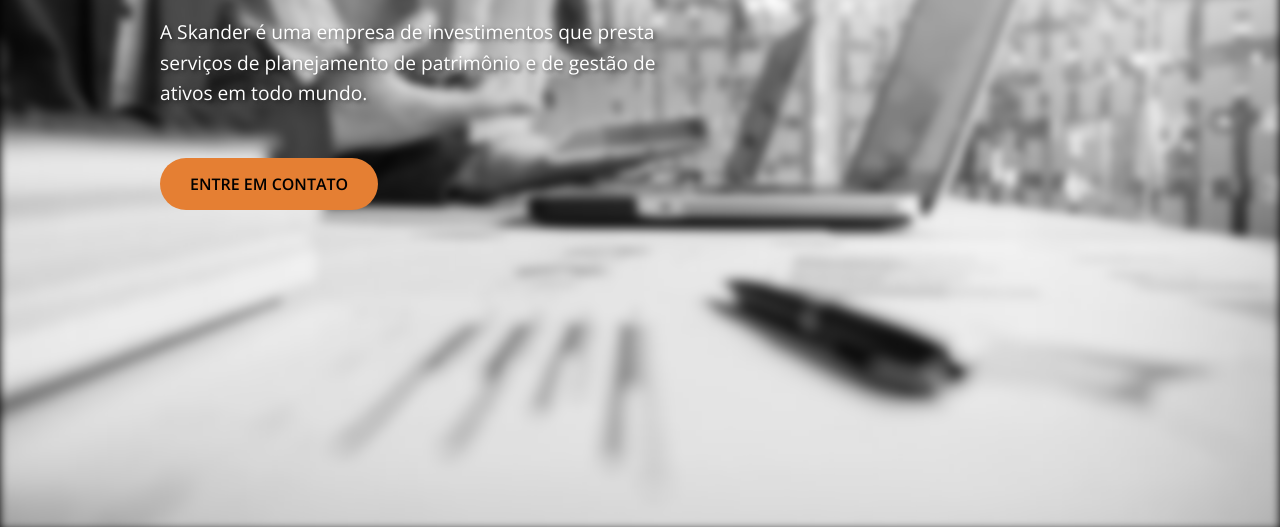
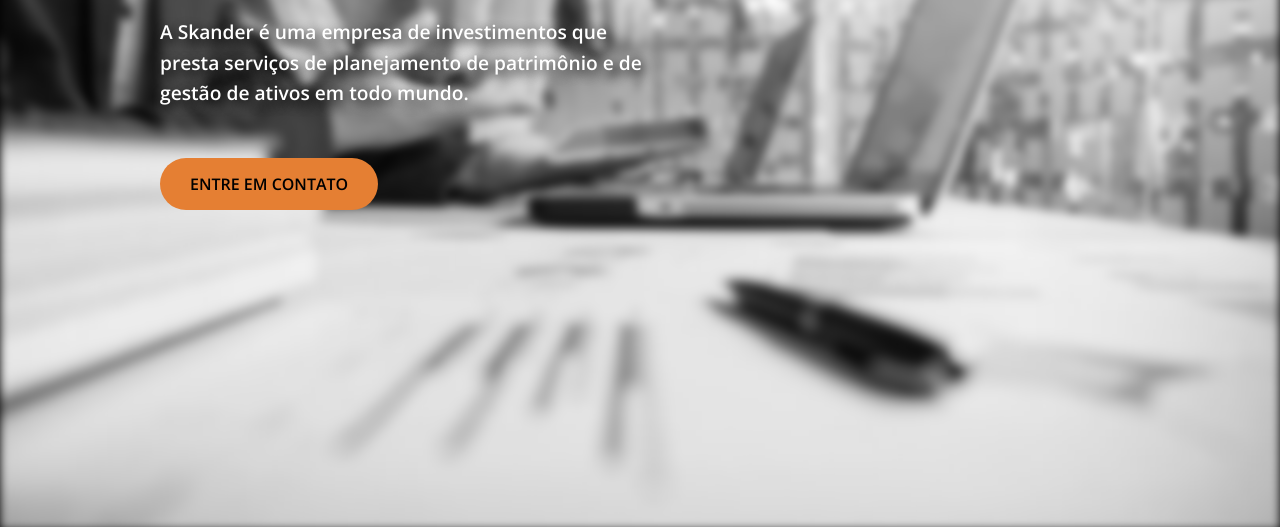
Before and after one commit to devnerii/Skander-Capital, a plain HTML site: page index.html in a window 1280 px wide. Shown: the part 290-817 px from the top of the page. Drawn offline with nearby package versions, Linux system fonts and the light colour scheme.

Commit message:
Changes to be committed: 	modified:   index.html

```diff
--- a/index.html
+++ b/index.html
@@ -156,12 +156,15 @@
       }
 
       .hero-content p {
-        font-family: "Open Sans", sans-serif;
-        font-size: 1.2em;
-        line-height: 1.6;
-        color: var(--text-color);
-        text-shadow: 2px 2px 4px rgba(0, 0, 0, 0.6); /* Ajuste os valores conforme necessário */
-      }
+    font-family: "Open Sans", sans-serif;
+    font-size: 1.2em;
+    line-height: 1.6;
+    color: var(--text-color);
+    font-weight: bold; /* Torna o texto em negrito */
+    text-shadow: 4px 4px 12px rgba(0, 0, 0, 2.0); /* Sombra mais pronunciada */
+}
+
+
 
       .cta-button {
         display: inline-block;
```
